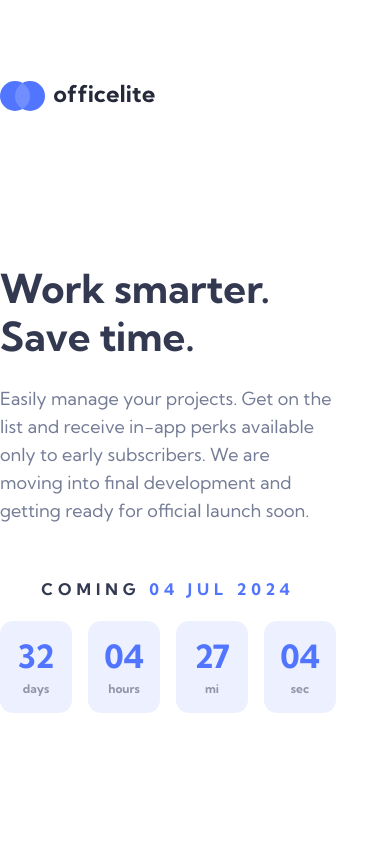
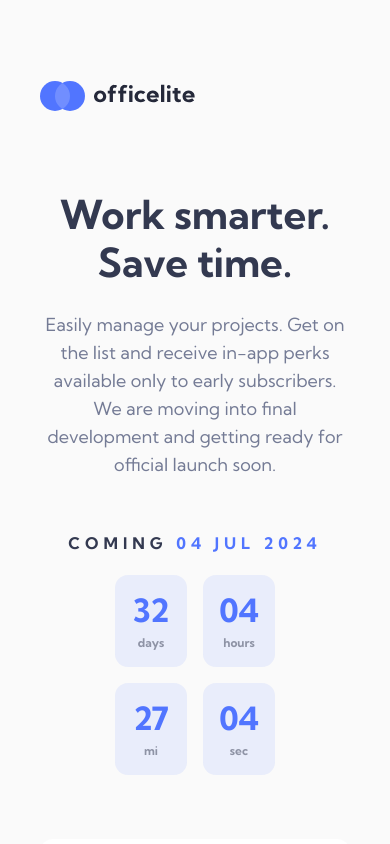
Before and after one commit to VillageR88/next-officelite-coming-soon-site, a Next.js app: page /sign-up in a window 390 px wide. Shown: the top 844 px of the page. Built offline with nearby package versions, Linux system fonts and the light colour scheme.

Commit message:
initial ready
Signed-off-by: VillageR88 <villager88pl@gmail.com>

```diff
--- a/app/components/Timer.tsx
+++ b/app/components/Timer.tsx
@@ -15,7 +15,7 @@ export default function Timer({
 }) {
   const { timerValue, current4thOfNextMonth } = useContext(DataContext);
   return (
-    <div className="flex flex-col justify-between gap-[8px] text-center screenInBetween:gap-0 screenInBetween:text-start">
+    <div className="flex flex-col items-center justify-between gap-[8px] text-center lg:items-start screenInBetween:gap-0 screenInBetween:text-start">
       <span className={`text-[16px] font-bold leading-[48px] tracking-[5px] ${textColor1}`}>
         COMING{' '}
         <span className="text-[#5175FF]">
@@ -24,7 +24,7 @@ export default function Timer({
             .toUpperCase()}
         </span>
       </span>
-      <div className="flex gap-[16px] md:h-[128px] md:w-[448px]">
+      <div className="evenSmallerScreen:grid-cols-2 verySmallScreen:flex grid gap-[16px] md:h-[128px] md:w-[448px]">
         {Object.keys(timerValue).map((key) => (
           <div
             className={`flex h-[92px] w-[72px] flex-col items-center justify-center rounded-[13px] md:h-[128px] md:w-[100px] md:gap-[2px] ${backgroundColor} pt-[6px] md:pt-[16px]`}
--- a/app/home/Header.tsx
+++ b/app/home/Header.tsx
@@ -16,7 +16,7 @@ export default function Header() {
       <Image
         width={1134}
         height={1134}
-        className="mt-[-340px] size-full min-w-[666px] md:ml-[293px] md:mt-[-164px] screenInBetween:ml-[337px] screenInBetween:mt-[-419px] screenInBetween:min-h-[1134px] screenInBetween:min-w-[1134px]"
+        className="mt-[-340px] size-full min-w-[666px] md:ml-[293px] md:mt-[-164px] lg:ml-[337px] lg:mt-[-419px] lg:min-h-[1134px] lg:min-w-[1134px]"
         src={patternHeader as string}
         alt="background image"
       />
--- a/app/home/MainRow2.tsx
+++ b/app/home/MainRow2.tsx
@@ -90,15 +90,15 @@ const MiddleBox = ({
 
   return (
     <li
-      className={`${[backgroundColor, backgroundImage].map((item) => item).join(' ')} flex flex-col items-center rounded-[13px] bg-[50%_102%] bg-no-repeat px-[48px] py-[40px] text-center md:items-start md:bg-[-320px_50%] screenInBetween:h-[508px] screenInBetween:w-[350px] screenInBetween:items-center screenInBetween:bg-[50%_102%] screenInBetween:px-0`}
+      className={`${[backgroundColor, backgroundImage].map((item) => item).join(' ')} flex flex-col items-center rounded-[13px] bg-[50%_102%] bg-no-repeat px-[48px] py-[40px] text-center md:items-start md:bg-[-320px_50%] lg:h-[508px] lg:w-[350px] lg:items-center lg:bg-[50%_102%] lg:px-0`}
     >
-      <div className="flex w-full flex-col items-center justify-between self-center md:flex-row screenInBetween:flex-col">
-        <div className="flex flex-col items-center md:items-start screenInBetween:items-center">
+      <div className="flex w-full flex-col items-center justify-between self-center md:flex-row lg:flex-col">
+        <div className="flex flex-col items-center md:items-start lg:items-center">
           <h2 className={text1Color}>{title}</h2>
           <p className={`${text1Color} p1 mt-[40px]`}>{paragraph1}</p>
           <p className={`${text1Color} p2 mt-[8px]`}>{paragraph2}</p>
         </div>
-        <div className="flex flex-col items-center self-center md:items-start screenInBetween:items-center">
+        <div className="flex flex-col items-center self-center md:items-start lg:items-center">
           <p className={`${text2Color} p2 mt-[56px]`}>{paragraph3}</p>
           <p className={`${text2Color} p2 mt-[16px]`}>{paragraph4}</p>
           <p className={`${text2Color} p2 mt-[16px]`}>{paragraph5}</p>{' '}
@@ -121,7 +121,7 @@ const MiddleBox = ({
 export default function MainRow2() {
   return (
     <div className="mt-[109px] w-full max-w-[1110px] px-10 screen1200:px-0">
-      <ul className="flex flex-col justify-center gap-[30px] screenInBetween:flex-row">
+      <ul className="flex flex-col justify-center gap-[30px] lg:flex-row">
         {itemList.map((item, index) => {
           return (
             <MiddleBox
--- a/app/sign-up/page.tsx
+++ b/app/sign-up/page.tsx
@@ -229,10 +229,10 @@ export default function SignUp() {
   };
 
   return (
-    <main className="relative z-0 flex min-h-dvh justify-center overflow-x-clip font-kumbhSans sm:min-h-screen">
-      <div className="absolute -z-10 flex size-full bg-white">
-        <div className="flex min-h-full w-[calc(50%)] flex-col items-start bg-white"></div>
-        <div className="ml-[600px] min-h-full w-1/2 bg-[#25293A] bg-[url('../public/assets/sign-up/bg-pattern-side.svg')] bg-[calc(0%-760px)_calc(0%-780px)] bg-no-repeat"></div>
+    <main className="relative z-0 flex min-h-dvh justify-center overflow-x-clip px-10 font-kumbhSans sm:min-h-screen">
+      <div className="absolute -z-10 flex size-full flex-col bg-[#FAFAFA] lg:flex-row">
+        <div className="flex min-h-full w-[calc(50%)] flex-col items-start bg-[#FAFAFA]"></div>
+        <div className="mt-[-250px] min-h-[380px] bg-[#25293A] bg-[url('../public/assets/sign-up/bg-pattern-side.svg')] bg-[length:1540px] bg-[50%_50%] bg-no-repeat lg:ml-[600px] lg:mt-0 lg:min-h-full lg:w-1/2 lg:bg-[length:auto] lg:bg-[calc(0%-760px)_calc(0%-780px)]"></div>
       </div>
       <div className="flex w-full max-w-[1110px] flex-col">
         <Image
@@ -243,9 +243,9 @@ export default function SignUp() {
           alt="logo"
           priority
         />
-        <div className="flex gap-[125px]">
-          <div className="mt-[154px] flex max-w-[540px] flex-col gap-[40px]">
-            <section className="flex flex-col gap-[24px]">
+        <div className="flex flex-col items-center justify-between lg:flex-row lg:items-start lg:gap-[60px] xl:gap-[125px]">
+          <div className="mt-[80px] flex w-full max-w-[540px] flex-col gap-[40px] md:mt-[104px] lg:mt-[154px]">
+            <section className="flex flex-col items-center gap-[24px] text-center lg:items-start lg:text-start">
               <h1 className="text-[#333950]">{firstColItems.title}</h1>
               <p className="text-[#747B95]">{firstColItems.description}</p>
             </section>
@@ -259,7 +259,7 @@ export default function SignUp() {
           <form
             noValidate
             action={action}
-            className="mt-[126px] flex h-[508px] w-[445px] flex-col items-center rounded-[13px] bg-[#FFFFFF] px-[43px] pt-[16px] shadow-[0_30px_30px_-12px_rgba(75,92,154,0.25)]"
+            className="mt-[64px] flex min-h-[508px] w-full flex-col items-center rounded-[13px] bg-[#FFFFFF] px-[43px] pt-[16px] shadow-[0_30px_30px_-12px_rgba(75,92,154,0.25)] sm:w-fit sm:min-w-[445px] md:mt-[104px] lg:mt-[126px]"
           >
             <div
               className={`inputDiv ${state.errorData.name && trackedErrors.name !== state.number ? 'border-[#F05B5B] text-[#F05B5B]' : 'border-[#747B95]/50 text-[#333950]'}`}
--- a/tailwind.config.ts
+++ b/tailwind.config.ts
@@ -9,9 +9,11 @@ const config: Config = {
   theme: {
     extend: {
       screens: {
+        evenSmallerScreen: '320px',
+        verySmallScreen: '400px',
         tablet: '700px',
         screen1200: '1200px',
-        screenInBetween: '1000px',
+        screenInBetween: '1024px',
       },
       fontFamily: {
         kumbhSans: ['var(--font-kumbhSans)'],
```
Also changed, not shown: public/robots.txt.
